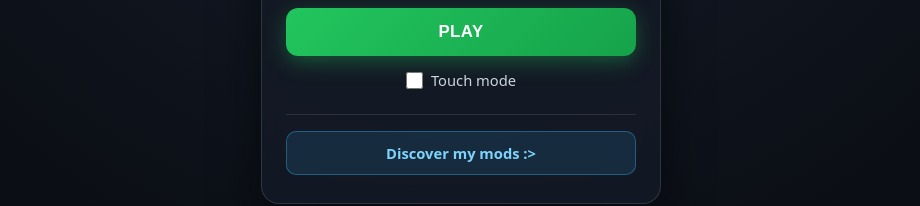
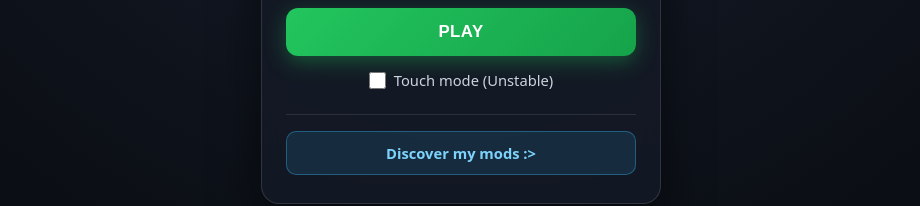
Before and after one commit to MadanaSnake/fast-eaglercraft, a plain HTML site: page index.html in a window 1280 px wide. Shown: the part 392-598 px from the top of the page, without its empty margins (179-1099 px from the left). Drawn offline with Linux system fonts and the light colour scheme.

Commit message:
Update index.html

```diff
--- a/index.html
+++ b/index.html
@@ -129,7 +129,7 @@
 
     <label class="touch-row">
       <input type="checkbox" id="touch-mode" />
-      <span>Touch mode</span>
+      <span>Touch mode (Unstable)</span>
     </label>
     <p id="touch-note" style="display:none;margin-top:8px;font-size:0.78rem;color:#fbbf24;line-height:1.35;">
       Note: This feature is unstable. Still want it? Turn off "Touch Mode" in Options &gt; Control &gt; Touch Mode if you don't want double control.
```
